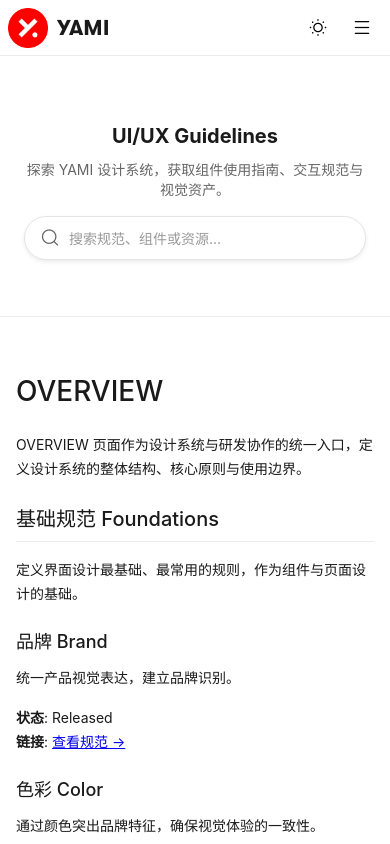
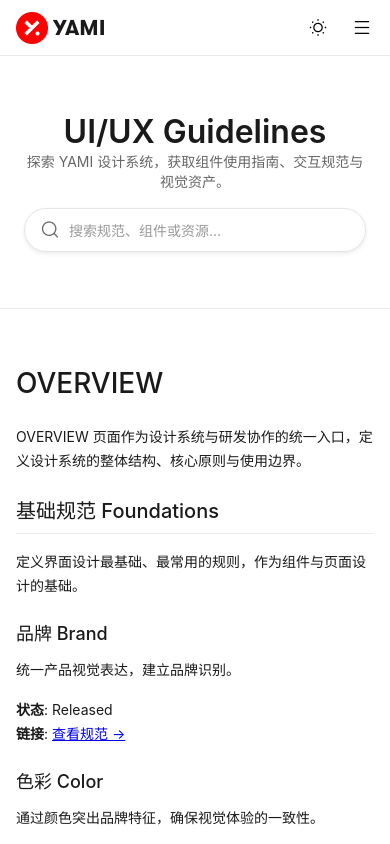
Before and after one commit to DivikWu/guidelines-site, a Next.js app: page / in a window 390 px wide. Shown: the top 844 px of the page. Built offline with nearby package versions, Linux system fonts and the light colour scheme; no server answers.

Commit message:
style: align header logo and search title sizing
Adjust brand logo layout and sizing, tweak search bar padding and typography, and remove nav drawer menu shadow to match updated UI.

```diff
--- a/app/globals.css
+++ b/app/globals.css
@@ -508,6 +508,12 @@ body {
   width: auto;
   max-width: 200px;
 }
+.brand-logo__img {
+  width: 40px;
+  height: 40px;
+  display: inline-block;
+  object-fit: contain;
+}
 .header__brand svg {
   height: 40px;
   width: auto;
@@ -1285,6 +1291,11 @@ body {
     box-shadow: var(--shadow-2);
   }
 
+  .brand-logo__img {
+    width: 32px;
+    height: 32px;
+  }
+
   /* 移除左侧间距，内容区占满宽度 */
   .app-body {
     padding-left: 0 !important;
@@ -1891,7 +1902,7 @@ html[data-search-open="true"] .header .header__search input:focus {
 .search-bar__container {
   width: 100%;
   max-width: 1920px;
-  padding: 0 var(--spacing-600);
+  padding: 0 var(--spacing-200);
   margin: var(--spacing-300) auto;
   text-align: center;
 }
@@ -1917,10 +1928,12 @@ html[data-search-open="true"] .header .header__search input:focus {
   color: var(--foreground-primary, var(--color-text-primary));
   text-align: center;
   font-family: var(--font-brand, var(--font-body));
-  font-size: 40px;
+  font-size: 32px;
   font-style: normal;
-  font-weight: 700;
-  line-height: 48px; /* 120% */
+  font-weight: 600;
+  line-height: 40px; /* 125% */
+  width: fit-content;
+  height: fit-content;
   margin: 0;
 }
 
@@ -2091,7 +2104,7 @@ html[data-search-open="true"] .header .header__search input:focus {
 /* 响应式优化 */
 @media (max-width: 1024px) {
   .search-bar__title {
-    font-size: 40px;
+    font-size: 32px;
   }
 }
 
@@ -2142,6 +2155,6 @@ html[data-search-open="true"] .header .header__search input:focus {
   }
 
   .search-bar__title {
-    font-size: var(--fs-h2);
-  }
-}
+    font-size: 32px;
+  }
+}
--- a/components/BrandLogo.tsx
+++ b/components/BrandLogo.tsx
@@ -7,16 +7,21 @@ export default function BrandLogo() {
   const logoPath = `${basePath}/images/logo-icon.png`;
 
   return (
-    <div className="brand-logo" style={{ display: 'inline-flex', alignItems: 'center', gap: '8px' }}>
+    <div
+      className="brand-logo"
+      style={{
+        display: 'flex',
+        alignItems: 'center',
+        justifyContent: 'center',
+        gap: '4px',
+        paddingLeft: '8px',
+        paddingRight: '8px',
+      }}
+    >
       <img
+        className="brand-logo__img"
         src={logoPath}
         alt="YAMI Logo"
-        style={{
-          width: '40px',
-          height: '40px',
-          display: 'inline-block',
-          objectFit: 'contain'
-        }}
       />
       <i
         className="iconfont ds-icon-a-ziyuan1 inline-flex align-middle leading-none"
--- a/components/NavDrawer.tsx
+++ b/components/NavDrawer.tsx
@@ -130,10 +130,10 @@ export default function NavDrawer({
           flex-direction: column;
           width: 100%;
           height: fit-content;
-          gap: 0px;
+          gap: 8px;
           padding: 0px;
           background: var(--background-primary, var(--color-bg));
-          box-shadow: 0px 1px 2px -1px rgba(0,0,0,0.04);
+          box-shadow: none;
         }
 
         .nav-drawer__section {
@@ -223,12 +223,12 @@ export default function NavDrawer({
 
         .nav-drawer__group-inner {
           border-left: 2px solid var(--divider-normal, var(--border-subtle));
-          padding-left: var(--spacing-050, 4px);
-          padding-top: 0px;
-          padding-bottom: 0px;
+          padding-left: 6px;
+          padding-top: 8px;
+          padding-bottom: 8px;
           display: flex;
           flex-direction: column;
-          gap: var(--spacing-050, 4px);
+          gap: 8px;
         }
 
         /* 二级项（Figma TAB/S 36px） */
```
